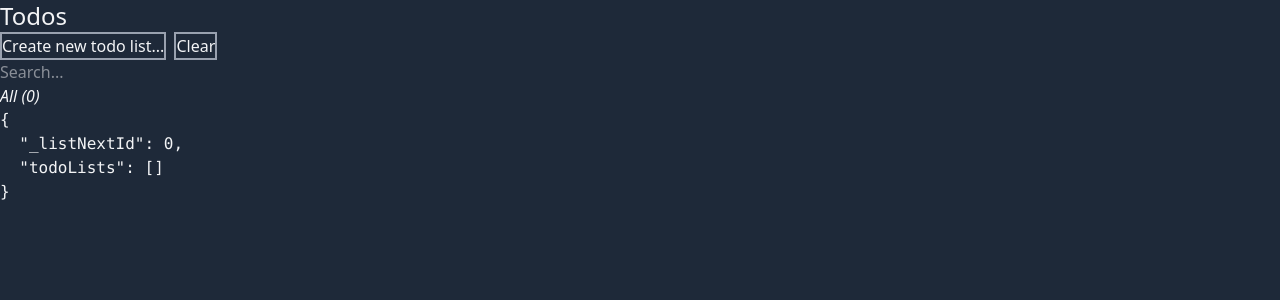
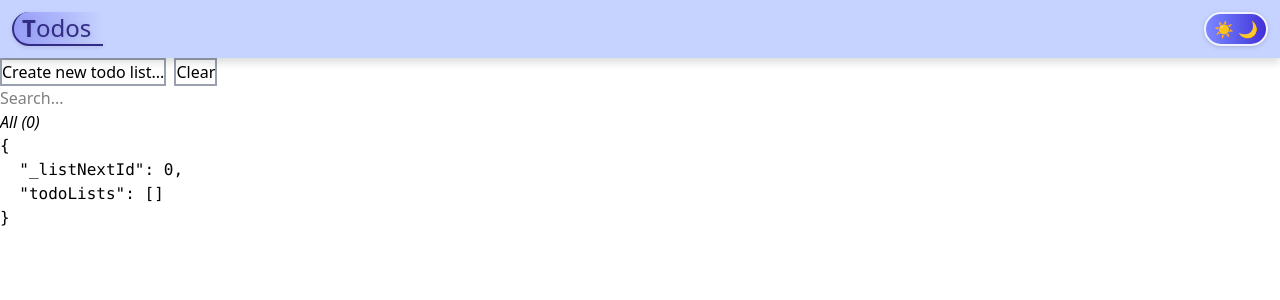
Before and after one commit to Ahtoh1337/todos, a React (Vite) app: page / in a window 1280 px wide. Shown: the top 300 px of the page. Built offline with nearby package versions, Linux system fonts and the light colour scheme.

Commit message:
Style header

```diff
--- a/index.html
+++ b/index.html
@@ -6,7 +6,7 @@
     <meta name="viewport" content="width=device-width, initial-scale=1.0" />
     <title>%VITE_APP_TITLE%</title>
   </head>
-  <body class="bg-gray-800 text-gray-100">
+  <body>
     <div id="root"></div>
     <script type="module" src="/src/main.tsx"></script>
   </body>
--- a/src/Header.tsx
+++ b/src/Header.tsx
@@ -1,7 +1,23 @@
 import { observer } from "mobx-react-lite";
 
 export const Header = observer(function () {
-    return <div >
-        <h1 className="text-2xl">{import.meta.env.VITE_APP_TITLE}</h1>
+    return <div className="w-full p-3 pr-
+    bg-indigo-200 drop-shadow-lg
+    flex justify-between">
+        <div className="text-2xl pl-2 pr-3
+        border-l-2 border-b-2
+        border-l-indigo-900 border-b-indigo-900 rounded-l-full
+        text-indigo-900
+        bg-gradient-to-r from-indigo-500/40
+        drop-shadow-sm
+        first-letter:font-bold">
+            {import.meta.env.VITE_APP_TITLE}
+        </div>
+        <button className="bg-linear-to-r from-indigo-400 to-indigo-700
+        px-2 rounded-l-full rounded-r-full
+        drop-shadow-sm border-2 border-indigo-50
+        hover:from-indigo-500 hover:to-indigo-800 hover:border-indigo-300">
+            ☀️ 🌙
+        </button>
     </div>
 })
```
